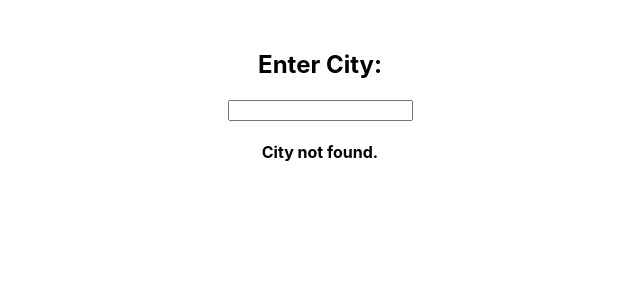
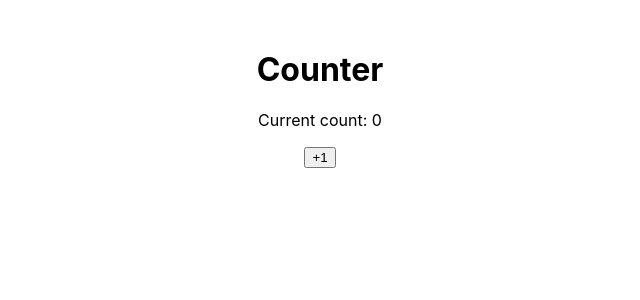
Before and after one commit to sholua/recoil-egghead, a React (Create React App) app: page / in a window 1280 px wide. Before the commit this address had no page. Shown: the top 300 px of the page, without its empty margins (320-960 px from the left). Built offline with nearby package versions, Linux system fonts and the light colour scheme.

Commit message:
Recoil Right Hook

```diff
--- a/src/App.tsx
+++ b/src/App.tsx
@@ -4,6 +4,7 @@ import RecoilSelector from './components/RecoilSelector';
 import RecoilSelectorFamily from './components/RecoilSelectorFamily';
 import RecoilState from './components/RecoilState';
 import RecoilLoadable from './components/RecoilLoadable';
+import RecoilRightHook from './components/RecoilRightHook';
 
 function App() {
   return (
@@ -12,7 +13,8 @@ function App() {
       {/* <RecoilSelector /> */}
       {/* <RecoilSelectorFamily /> */}
       {/* <RecoilApiCall /> */}
-      <RecoilLoadable />
+      {/* <RecoilLoadable /> */}
+      <RecoilRightHook />
     </div>
   );
 }
--- /dev/null
+++ b/src/components/RecoilRightHook.tsx
@@ -0,0 +1,42 @@
+import { useEffect } from 'react';
+import {
+  atom,
+  useRecoilValue,
+  useRecoilState,
+  useSetRecoilState,
+} from 'recoil';
+
+const count = atom({
+  key: 'count',
+  default: 0,
+});
+
+const CurrentCount = () => {
+  useEffect(() => console.log('Rendered current count.'));
+
+  const currentCount = useRecoilValue(count);
+
+  return <p>Current count: {currentCount}</p>;
+};
+
+const IncrementButton = () => {
+  const setCount = useSetRecoilState(count);
+
+  useEffect(() => console.log('Rendered increment button.'));
+
+  const incrementCounter = () => {
+    setCount((count) => count + 1);
+  };
+
+  return <button onClick={incrementCounter}>+1</button>;
+};
+
+export default function RecoilRightHook() {
+  return (
+    <div>
+      <h1>Counter</h1>
+      <CurrentCount />
+      <IncrementButton />
+    </div>
+  );
+}
```
